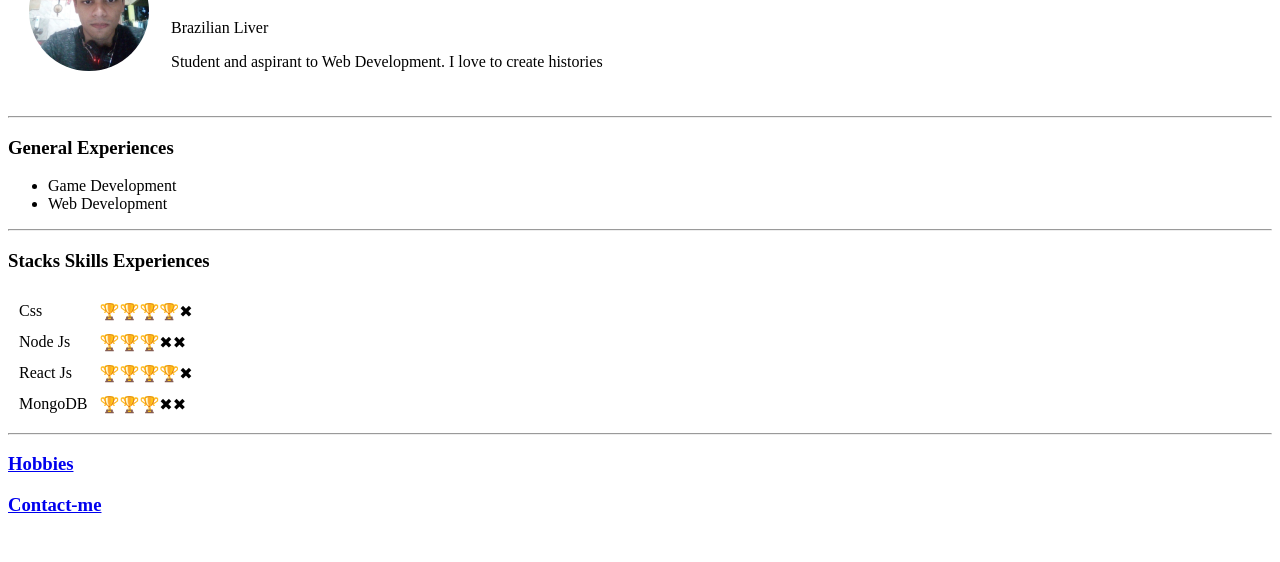
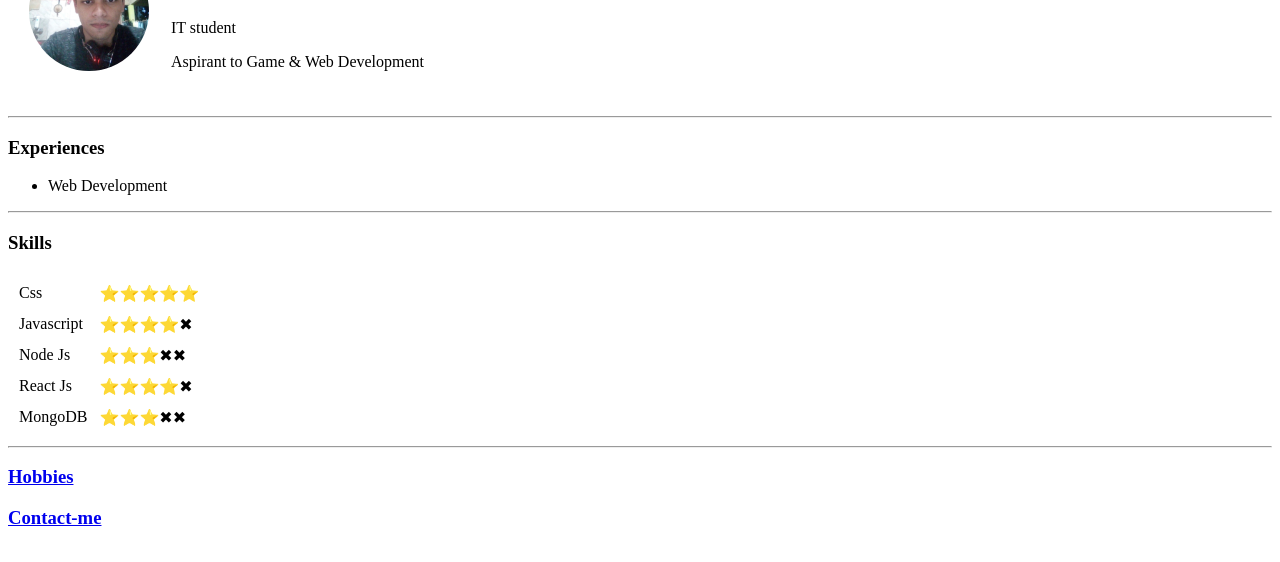
Before and after one commit to soldgear/cv, a plain HTML site: page index.html in a window 1280 px wide. Shown: the part 90-652 px from the top of the page. Drawn offline with Linux system fonts and the light colour scheme.

Commit message:
Add details update

```diff
--- a/index.html
+++ b/index.html
@@ -21,38 +21,41 @@
 		width="120px"
 		src="images/ugly_guy.jpg"></td>
 				<td><h1>Lucas Santos</h1>
-		<p>Brazilian Liver</p>
-		<p>Student and aspirant to Web Development. I love to create histories</p></td>
+		<p>IT student</p>
+		<p>Aspirant to Game & Web Development</p></td>
 			</tr>
 		</table>
 
 
 
 		<hr>
-		<h3>General Experiences</h3>
+		<h3>Experiences</h3>
 		<ul>
-			<li>Game Development</li>
 			<li>Web Development</li>
 		</ul>
 		<hr>
-		<h3>Stacks Skills Experiences</h3>
+		<h3>Skills</h3>
 
 		<table cellspacing="10">
 			<tr>
 				<td>Css</td>
-				<td>🏆🏆🏆🏆✖</td>
+				<td>⭐⭐⭐⭐⭐</td>
+			</tr>
+			<tr>
+				<td>Javascript</td>
+				<td>⭐⭐⭐⭐✖</td>
 			</tr>
 			<tr>
 				<td>Node Js</td>
-				<td>🏆🏆🏆✖✖</td>
+				<td>⭐⭐⭐✖✖</td>
 			</tr>
 			<tr>
 				<td>React Js</td>
-				<td>🏆🏆🏆🏆✖</td>
+				<td>⭐⭐⭐⭐✖</td>
 			</tr>
 			<tr>
 				<td>MongoDB</td>
-				<td>🏆🏆🏆✖✖</td>
+				<td>⭐⭐⭐✖✖</td>
 			</tr>
 
 		</table>
```
Also changed, not shown: contact.html (+5 -5 lines), hobbies.html (+3 -3 lines).
